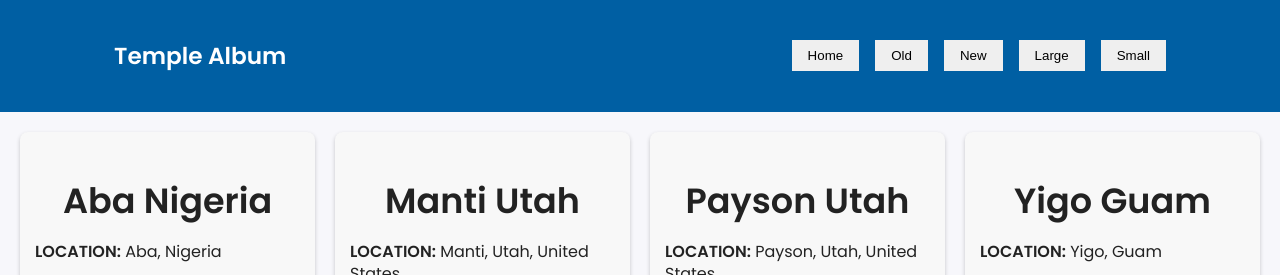
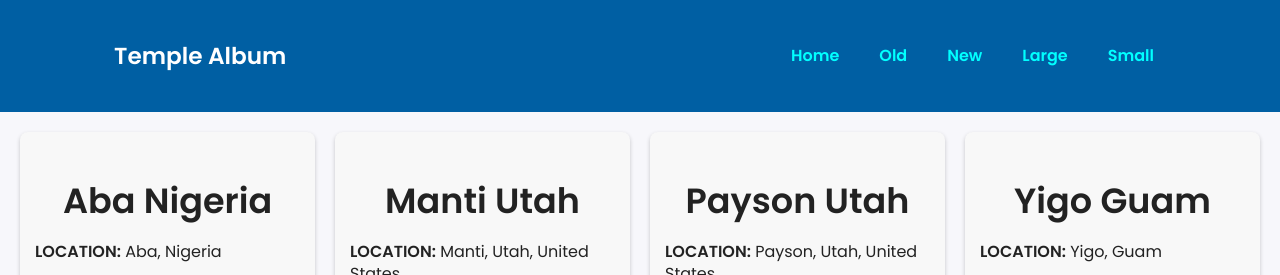
Before and after one commit to ssaliarafat/wdd131, a plain HTML site: page filtered-temples.html in a window 1280 px wide. Shown: the top 275 px of the page. Drawn offline with Linux system fonts and the light colour scheme.

Commit message:
link updates

```diff
--- a/filtered-temples.html
+++ b/filtered-temples.html
@@ -26,11 +26,11 @@
 
       <nav class="site-nav" id="main-nav" aria-label="Main navigation">
         <ul class="nav-list">
-            <li><button data-filter="home">Home</button></li>
-            <li><button data-filter="old">Old</button></li>
-            <li><button data-filter="new">New</button></li>
-            <li><button data-filter="large">Large</button></li>
-            <li><button data-filter="small">Small</button></li>
+            <li><a data-filter="home">Home</a></li>
+            <li><a data-filter="old">Old</a></li>
+            <li><a data-filter="new">New</a></li>
+            <li><a data-filter="large">Large</a></li>
+            <li><a data-filter="small">Small</a></li>
             </ul>
         </nav>
         </div>
--- a/scripts/filtered-temples.js
+++ b/scripts/filtered-temples.js
@@ -161,7 +161,7 @@ displayTemples(temples);
 // Navigation filtering function
 function setupFilters() {
   // selecting all buttons that have a data-filter attribute
-  const buttons = document.querySelectorAll("button[data-filter]");
+  const buttons = document.querySelectorAll("a[data-filter]");
 
   // adding a click listener to each button
   buttons.forEach(btn => {
--- a/styles/filtered-temples.css
+++ b/styles/filtered-temples.css
@@ -115,11 +115,7 @@ h2 {
     border-radius: 8px;
     display: block;
 }
-nav button {
-    padding: 0.5rem 1rem;
-    border: none;
-    cursor: pointer;
-}
+
 
 /* footer */
 footer {
```
